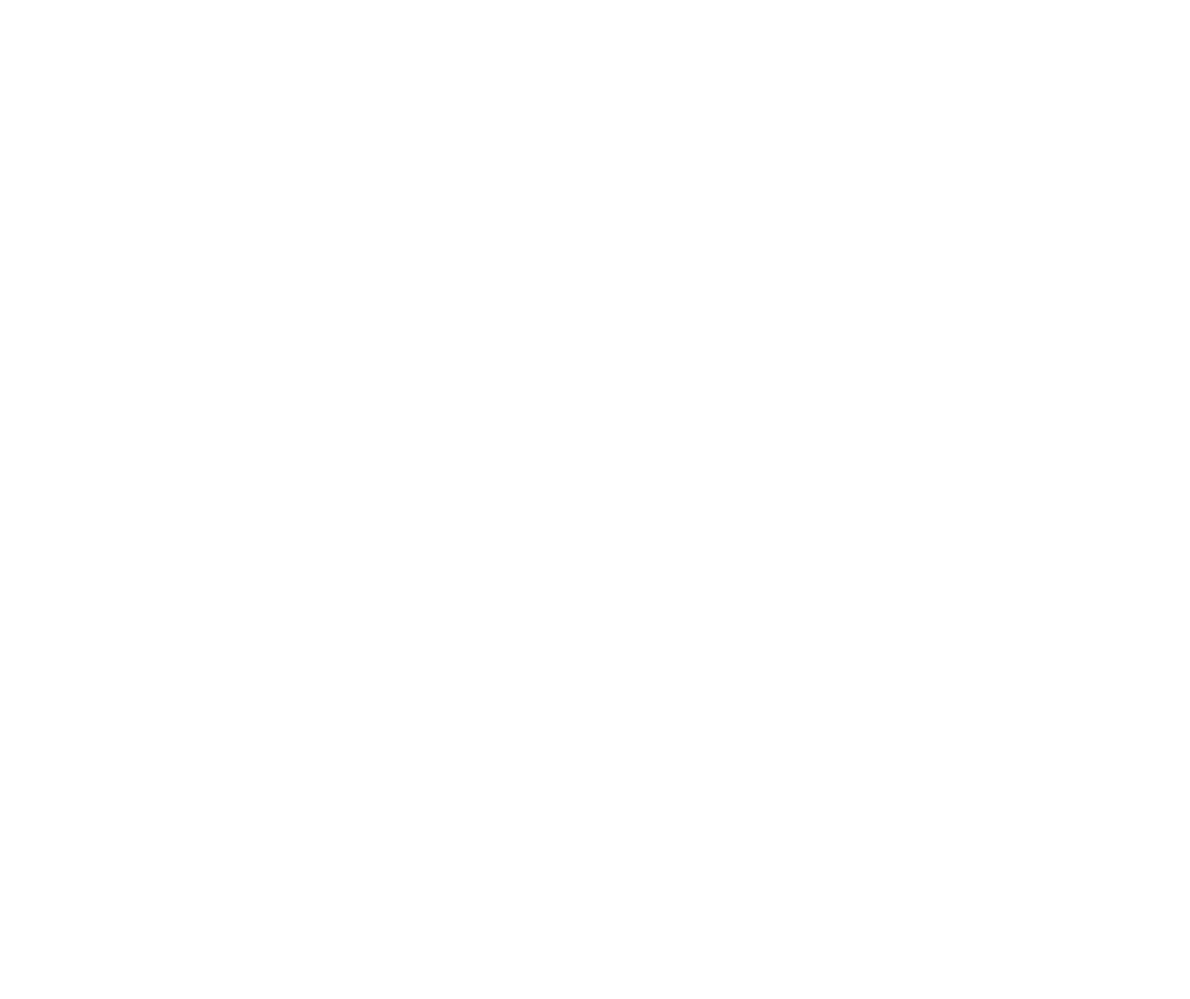
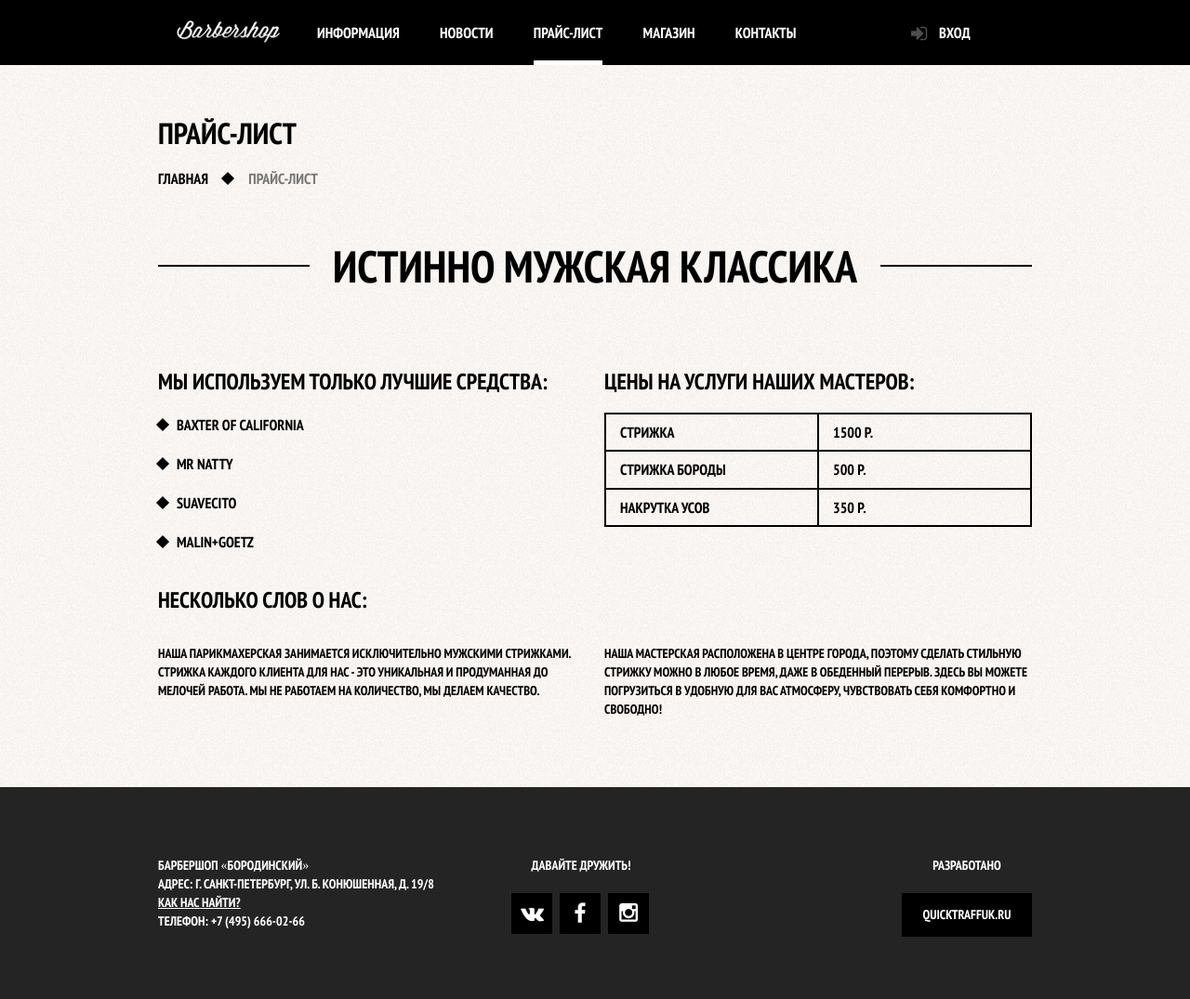
Before and after one commit to yl1tko1/html-adcademy-learn, a plain HTML site: page item.html in a window 1280 px wide. Shown: the whole page at 93% size. Before the commit the page ends 800 px from the top, so only its background shows below. Drawn offline with Linux system fonts and the light colour scheme.

Commit message:
Price List

```diff
--- a/css.css
+++ b/css.css
@@ -13,7 +13,133 @@ body {
 	font-family: PT Sans Bold;
 }
 
+.inner-page {
+	background: #000 url(img/inner-bg.jpg);
+}
+.inner-page header {
+	margin-bottom: 55px
+}
 
+.inner-page p {
+	text-transform: uppercase;
+	font-size: 14px;
+	line-height: 20px;
+}
+
+.inner-page h1 {
+	text-transform: uppercase;
+}
+.breadcramb {
+	margin: 0;
+	padding: 0;
+	margin-bottom: 60px
+}
+
+.breadcramb li {
+	list-style: none;
+	display: inline;
+	text-transform: uppercase;
+}
+
+.breadcramb li a {
+	padding-right: 40px;
+	color: #000;
+	position: relative;
+}
+
+.breadcramb li a::before {
+	content: "";
+	width: 10px;
+	height: 10px;
+	background: #000;
+	position: absolute;
+	right: 14px;
+	top: 5px;
+	transform: rotate(45deg);
+}
+
+.current {
+	color: #242424;
+	opacity: 0.6
+}
+
+.big-header {
+	text-align: center;
+	margin-bottom: 65px;
+}
+.big-header h2 {
+	display: inline;
+	text-align: center;
+	text-transform: uppercase;
+	margin: 0;
+	font-size: 48px;
+	line-height: 48px;
+	padding: 0 25px;
+	position: relative;
+	z-index: 2;
+	background: url(img/inner-bg.jpg);
+}
+
+.big-header::after {
+	content: "";
+	position: relative;
+	border-top: 2px solid #000;
+	top: -25px;
+	display: block;
+	z-index: 1;
+}
+
+.price-table {
+	width: 100%;
+}
+
+.list-style-1 {
+	margin: 0;
+	padding: 0;
+}
+
+.list-style-1 li {
+	list-style: none;
+	padding-left: 20px;
+	position: relative;
+	text-transform: uppercase;
+	line-height: 27px;
+	margin-bottom: 15px;
+}
+
+.list-style-1 li::after {
+	content: "";
+	position: absolute;
+	left: 0;
+	width: 10px;
+	height: 10px;
+	background: #000;
+	top: 8px;
+	transform: rotate(45deg);
+}
+
+.inner-content-left, .inner-content-rught {
+	width: 460px;
+}
+
+.inner-content-left {
+	float: left;
+}
+
+.inner-content-rught {
+	float: right;
+}
+
+.inner-content table {
+	border-collapse: collapse;
+}
+td {
+	border: 2px solid #000;
+	padding: 10px 15px;
+}
+.price-table td {
+	width: 50%;
+}
 img {
 	margin-bottom: -4px;
 }
@@ -40,6 +166,30 @@ header {
 	float: left;
 }
 
+.main-navigation .logo-inner {
+  float: left;
+  width: 111px;
+  height: 24px;
+  padding: 22px 20px 0;
+  display: inline-block;
+  vertical-align: top;
+  line-height: 20px;
+}
+.main-navigation .active::after {
+	content: "";
+	position: absolute;
+	background: #fff;
+	right: 20px;
+	left: 20px;
+	height: 5px;
+	bottom: 0;
+}
+.main-navigation .active span {
+	display: block;
+	padding: 25px 20px;
+	color: #FFF;
+	text-transform: uppercase;
+}
 ul {
 	margin: 0;
 }
@@ -47,7 +197,8 @@ ul {
 .main-navigation ul li {
 	display: inline-block;
 	vertical-align: top;
-	line-height: 20px
+	line-height: 20px;
+	position: relative;
 }
 
 .main-navigation ul li a {
@@ -216,6 +367,7 @@ ul {
 	float: left;
 	font-size: 14px;
 	cursor: pointer;
+	transition: .5s;
 }
 
 .btn:hover {
--- a/item.html
+++ b/item.html
@@ -3,8 +3,105 @@
 <head>
 	<meta charset="UTF-8">
 	<title>Document</title>
+	<link rel="stylesheet" href="normalize.css">
+	<link rel="stylesheet" href="css.css">
 </head>
-<body>
+<body class="inner-page">
+	<header>
+		<div class="container clearfix">
 
+			<nav class="main-navigation">
+			<a class="logo-inner" href="">
+				<img src="img/inner-logo.png" width="111" height="24" alt="">
+			</a>
+				<ul>
+					<li><a href="#">Информация</a></li>
+					<li><a href="#">Новости</a></li>
+					<li class="active"><span>Прайс-лист</span></li>
+					<li><a href="#">Магазин</a></li>
+					<li><a href="#">Контакты</a></li>
+				</ul>
+			</nav>
+
+			<div class="user-block">
+					<a  href="">Вход</a>
+			</div>
+
+		</div>
+	</header>
+	<main class="container">
+		<h1>Прайс-лист</h1>
+		<ul class="breadcramb">
+			<li><a class="a-fix" href="">Главная</a></li>
+			<li class="current">Прайс-лист</li>
+		</ul>
+
+		<div class="big-header">
+		<h2 class="inner-title-h2">Истинно мужская классика</h2>
+		</div>
+
+		<div class="inner-content clearfix">
+			<div class="inner-content-left">
+				<h2 class="inner-content-title">МЫ ИСПОЛЬЗУЕМ ТОЛЬКО ЛУЧШИЕ СРЕДСТВА:</h2>
+				<ul class="list-style-1">
+					<li>Baxter of California</li>
+					<li>Mr Natty</li>
+					<li>Suavecito</li>
+					<li>Malin+Goetz</li>
+				</ul>
+
+
+			</div>
+			<div class="inner-content-rught">
+				<h2>ЦЕНЫ НА УСЛУГИ НАШИХ МАСТЕРОВ:</h2>
+				<table class="price-table">
+				<tr>
+					<td>СТРИЖКА</td>
+					<td>1500 Р.</td>
+				</tr>
+				<tr>
+					<td>СТРИЖКА БОРОДЫ</td>
+					<td>500 Р.</td>
+				</tr>
+				<tr>
+					<td>НАКРУТКА УСОВ</td>
+					<td>350 Р.</td>
+				</tr>
+				</table>
+			</div>
+		</div>
+
+		<div class="inner-content clearfix">
+		<h2>НЕСКОЛЬКО СЛОВ О НАС:</h2>
+			<div class="inner-content-left">
+				<p>Наша парикмахерская занимается исключительно мужскими стрижками. Стрижка каждого клиента для нас - это уникальная и продуманная до мелочей работа. Мы не работаем на количество, мы делаем качество.</p>
+			</div>
+			<div class="inner-content-rught">
+				<p>Наша мастерская расположена в центре города, поэтому сделать стильную стрижку можно в любое время, даже в обеденный перерыв. Здесь вы можете погрузиться в удобную для вас атмосферу, чувствовать себя комфортно и свободно!</p>
+			</div>
+		</div>
+	</main>
+	<footer class="main-footer clearfix">
+		<div class="container ">
+			<section class="footer-contacts">
+				<p>
+				Барбершоп «бородинский» <br>
+				Адрес: г. Санкт-петербург, ул. Б. Конюшенная, д. 19/8 <br>
+				<a class="" href="#">Как нас найти?</a><br>
+				Телефон: +7 (495) 666-02-66
+				</p>
+			</section>
+			<section class="footer-social clearfix">
+				<p>Давайте дружить!</p>
+				<a class="social-btn social-btn-vk" href="#"><img src="img/vk.png"  alt=""></a>
+				<a class="social-btn social-btn-fb" href="#"><img src="img/fb.png"  alt=""></a>
+				<a class="social-btn social-btn-inst" href="#"><img src="img/inst.png"  alt=""></a>
+			</section>
+			<section class="footer-copyright">
+				<p>Разработано</p>
+				<a class="btn a-fix footer-copyright-item" href="#">quicktraffuk.ru</a>
+			</section>
+		</div>
+	</footer>
 </body>
 </html>
```
Also changed, not shown: img/inner-bg.jpg (added), img/inner-logo.png (added).
